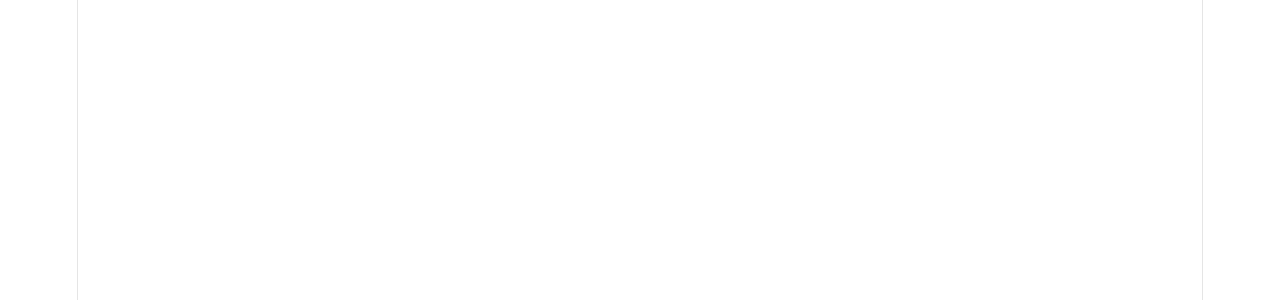
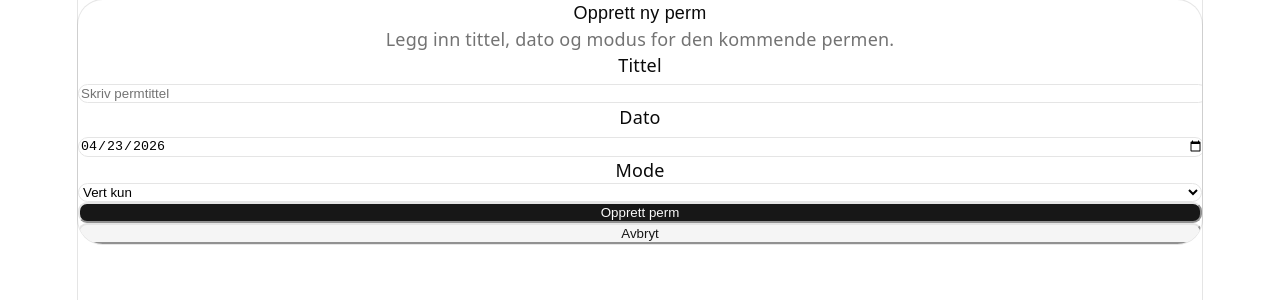
Before and after one commit to RunarJahnsen/blue_folder, a React (Vite) app: page /1/perms/new in a window 1280 px wide. Before the commit this address had no page. Shown: the top 300 px of the page. Built offline with nearby package versions, Linux system fonts and the light colour scheme.

Commit message:
Refactor: Rename room → perm across entire codebase

```diff
--- a/src/App.tsx
+++ b/src/App.tsx
@@ -1,16 +1,16 @@
 import { Routes, Route } from 'react-router-dom';
 import { GroupAccess } from './pages/GroupAccess';
-import { RoomList } from './pages/RoomList';
-import { RoomNew } from './pages/RoomNew';
-import { RoomView } from './pages/RoomView';
+import { PermList } from './pages/PermList';
+import { PermNew } from './pages/PermNew';
+import { PermView } from './pages/PermView';
 
 function App() {
   return (
     <Routes>
       <Route path="/" element={<GroupAccess />} />
-      <Route path="/:groupId" element={<RoomList />} />
-      <Route path="/:groupId/rooms/new" element={<RoomNew />} />
-      <Route path="/:groupId/rooms/:roomId" element={<RoomView />} />
+      <Route path="/:groupId" element={<PermList />} />
+      <Route path="/:groupId/perms/new" element={<PermNew />} />
+      <Route path="/:groupId/perms/:permId" element={<PermView />} />
     </Routes>
   );
 }
--- a/src/lib/types.ts
+++ b/src/lib/types.ts
@@ -5,7 +5,7 @@
   created_at: string;
 }
 
-export interface Room {
+export interface Perm {
   id: string;
   group_id: string;
   title: string;
@@ -28,10 +28,10 @@
   updated_at: string;
 }
 
-export interface RoomSongEntry {
+export interface PermSongEntry {
   id: string;
   group_id: string;
-  room_id: string;
+  perm_id: string;
   song_id: string;
   state: 'suggested' | 'queued' | 'current' | 'played' | 'removed';
   position?: number;
@@ -57,20 +57,20 @@
         Insert: Omit<Group, 'id' | 'created_at'>;
         Update: Partial<Omit<Group, 'id' | 'created_at'>>;
       };
-      rooms: {
-        Row: Room;
-        Insert: Omit<Room, 'id' | 'created_at' | 'updated_at'>;
-        Update: Partial<Omit<Room, 'id' | 'created_at' | 'updated_at'>>;
+      perms: {
+        Row: Perm;
+        Insert: Omit<Perm, 'id' | 'created_at' | 'updated_at'>;
+        Update: Partial<Omit<Perm, 'id' | 'created_at' | 'updated_at'>>;
       };
       songs: {
         Row: Song;
         Insert: Omit<Song, 'id' | 'created_at' | 'updated_at'>;
         Update: Partial<Omit<Song, 'id' | 'created_at' | 'updated_at'>>;
       };
-      room_song_entries: {
-        Row: RoomSongEntry;
-        Insert: Omit<RoomSongEntry, 'id' | 'added_at'>;
-        Update: Partial<Omit<RoomSongEntry, 'id' | 'added_at'>>;
+      perm_song_entries: {
+        Row: PermSongEntry;
+        Insert: Omit<PermSongEntry, 'id' | 'added_at'>;
+        Update: Partial<Omit<PermSongEntry, 'id' | 'added_at'>>;
       };
       favorites: {
         Row: Favorite;
--- /dev/null
+++ b/src/pages/PermList.tsx
@@ -0,0 +1,141 @@
+import { useEffect, useMemo, useState } from 'react';
+import { useNavigate, useParams } from 'react-router-dom';
+import { supabase } from '@/lib/supabase';
+import type { Perm } from '@/lib/types';
+import { Button } from '@/components/ui/button';
+import {
+  Card,
+  CardHeader,
+  CardTitle,
+  CardDescription,
+  CardContent,
+} from '@/components/ui/card';
+
+export function PermList() {
+  const { groupId } = useParams();
+  const navigate = useNavigate();
+  const [perms, setPerms] = useState<Perm[]>([]);
+  const [isLoading, setIsLoading] = useState(true);
+  const [error, setError] = useState('');
+
+  useEffect(() => {
+    if (!groupId) {
+      setError('Mangler gruppe-id.');
+      setIsLoading(false);
+      return;
+    }
+
+    setIsLoading(true);
+    setError('');
+
+    (async () => {
+      const { data, error } = await supabase
+        .from('perms')
+        .select('id, title, date, status, mode')
+        .eq('group_id', groupId)
+        .order('date', { ascending: true });
+
+      if (error) {
+        setError('Kunne ikke hente permer. Prøv igjen.');
+        setPerms([]);
+      } else if (data) {
+        setPerms(data as Perm[]);
+      }
+      setIsLoading(false);
+    })();
+  }, [groupId]);
+
+  const activePerms = useMemo(() => perms.filter((perm) => perm.status === 'active'), [perms]);
+  const upcomingPerms = useMemo(() => perms.filter((perm) => perm.status === 'planned'), [perms]);
+  const previousPerms = useMemo(() => perms.filter((perm) => perm.status === 'completed'), [perms]);
+
+  const renderPermCard = (perm: Perm) => (
+    <Card key={perm.id} className="border border-slate-200 p-4 shadow-sm">
+      <CardHeader>
+        <CardTitle>{perm.title}</CardTitle>
+        <CardDescription>
+          {perm.date} · {perm.mode.replace('_', ' ')}
+        </CardDescription>
+      </CardHeader>
+      <CardContent>
+        <div className="flex items-center justify-between gap-4 text-sm text-slate-600">
+          <span>Status: {perm.status}</span>
+          <Button variant="secondary" size="sm" onClick={() => navigate(`/${groupId}/perms/${perm.id}`)}>
+            Åpne
+          </Button>
+        </div>
+      </CardContent>
+    </Card>
+  );
+
+  return (
+    <div className="min-h-screen bg-gray-50 px-4 py-6 sm:px-6">
+      <div className="mx-auto flex max-w-4xl flex-col gap-6">
+        <div className="flex flex-col gap-4 rounded-3xl bg-white p-6 shadow-sm sm:flex-row sm:items-center sm:justify-between">
+          <div>
+            <p className="text-sm uppercase tracking-[0.24em] text-sky-700">Blå perm</p>
+            <h1 className="text-2xl font-semibold text-slate-900">Permoversikt</h1>
+            <p className="max-w-2xl text-sm text-slate-600">
+              Se alle permer i gruppen og opprett en ny samling.
+            </p>
+          </div>
+          <Button onClick={() => navigate(`/${groupId}/perms/new`)}>
+            Opprett perm
+          </Button>
+        </div>
+
+        {error ? (
+          <div className="rounded-3xl bg-red-50 p-4 text-sm text-red-800">{error}</div>
+        ) : null}
+
+        {isLoading ? (
+          <div className="rounded-3xl bg-white p-6 text-slate-700 shadow-sm">Henter permer…</div>
+        ) : (
+          <div className="grid gap-6">
+            <section className="space-y-4">
+              <div className="flex items-center justify-between gap-4">
+                <h2 className="text-lg font-semibold">Aktive permer</h2>
+                <span className="text-sm text-slate-500">{activePerms.length} funnet</span>
+              </div>
+              {activePerms.length > 0 ? (
+                <div className="grid gap-4">{activePerms.map(renderPermCard)}</div>
+              ) : (
+                <Card className="border border-dashed border-slate-300 bg-slate-50 p-6 text-slate-600">
+                  Ingen aktive permer ennå.
+                </Card>
+              )}
+            </section>
+
+            <section className="space-y-4">
+              <div className="flex items-center justify-between gap-4">
+                <h2 className="text-lg font-semibold">Kommende permer</h2>
+                <span className="text-sm text-slate-500">{upcomingPerms.length} funnet</span>
+              </div>
+              {upcomingPerms.length > 0 ? (
+                <div className="grid gap-4">{upcomingPerms.map(renderPermCard)}</div>
+              ) : (
+                <Card className="border border-dashed border-slate-300 bg-slate-50 p-6 text-slate-600">
+                  Ingen kommende permer ennå.
+                </Card>
+              )}
+            </section>
+
+            <section className="space-y-4">
+              <div className="flex items-center justify-between gap-4">
+                <h2 className="text-lg font-semibold">Tidligere permer</h2>
+                <span className="text-sm text-slate-500">{previousPerms.length} funnet</span>
+              </div>
+              {previousPerms.length > 0 ? (
+                <div className="grid gap-4">{previousPerms.map(renderPermCard)}</div>
+              ) : (
+                <Card className="border border-dashed border-slate-300 bg-slate-50 p-6 text-slate-600">
+                  Ingen tidligere permer ennå.
+                </Card>
+              )}
+            </section>
+          </div>
+        )}
+      </div>
+    </div>
+  );
+}
--- /dev/null
+++ b/src/pages/PermNew.tsx
@@ -0,0 +1,131 @@
+import { useState } from 'react';
+import { useNavigate, useParams } from 'react-router-dom';
+import { supabase } from '@/lib/supabase';
+import { Button } from '@/components/ui/button';
+import { Input } from '@/components/ui/input';
+import {
+  Card,
+  CardHeader,
+  CardTitle,
+  CardDescription,
+  CardContent,
+} from '@/components/ui/card';
+
+const MODE_OPTIONS = [
+  { value: 'host_only', label: 'Vert kun' },
+  { value: 'suggest', label: 'Forslag' },
+  { value: 'open', label: 'Åpent' },
+] as const;
+
+export function PermNew() {
+  const { groupId } = useParams();
+  const navigate = useNavigate();
+  const [title, setTitle] = useState('');
+  const [date, setDate] = useState(() => new Date().toISOString().slice(0, 10));
+  const [mode, setMode] = useState<'host_only' | 'suggest' | 'open'>('host_only');
+  const [isLoading, setIsLoading] = useState(false);
+  const [error, setError] = useState('');
+
+  const handleSubmit = async (event: React.FormEvent<HTMLFormElement>) => {
+    event.preventDefault();
+    setError('');
+
+    if (!title.trim() || !date) {
+      setError('Tittel og dato må fylles ut.');
+      return;
+    }
+
+    if (!groupId) {
+      setError('Mangler gruppe-id.');
+      return;
+    }
+
+    setIsLoading(true);
+
+    const permData: {
+      group_id: string;
+      title: string;
+      date: string;
+      status: 'planned' | 'active' | 'completed';
+      mode: 'host_only' | 'suggest' | 'open';
+    } = {
+      group_id: groupId,
+      title: title.trim(),
+      date,
+      status: 'planned',
+      mode,
+    };
+
+    const { data, error: insertError } = await supabase
+      .from('perms')
+      .insert(permData)
+      .select('id')
+      .single<{ id: string }>();
+
+    setIsLoading(false);
+
+    if (insertError || !data) {
+      setError('Kunne ikke opprette permen. Prøv igjen.');
+      return;
+    }
+
+    navigate(`/${groupId}/perms/${data.id}`);
+  };
+
+  return (
+    <div className="min-h-screen bg-gray-50 px-4 py-6 sm:px-6">
+      <div className="mx-auto max-w-2xl space-y-6">
+        <Card className="rounded-3xl">
+          <CardHeader>
+            <CardTitle>Opprett ny perm</CardTitle>
+            <CardDescription>Legg inn tittel, dato og modus for den kommende permen.</CardDescription>
+          </CardHeader>
+          <CardContent>
+            <form className="space-y-6" onSubmit={handleSubmit}>
+              <div className="space-y-2">
+                <label className="block text-sm font-medium text-slate-700">Tittel</label>
+                <Input
+                  type="text"
+                  value={title}
+                  onChange={(event) => setTitle(event.target.value)}
+                  placeholder="Skriv permtittel"
+                />
+              </div>
+
+              <div className="space-y-2">
+                <label className="block text-sm font-medium text-slate-700">Dato</label>
+                <Input type="date" value={date} onChange={(event) => setDate(event.target.value)} />
+              </div>
+
+              <div className="space-y-2">
+                <label className="block text-sm font-medium text-slate-700">Mode</label>
+                <select
+                  className="block w-full rounded-lg border border-input bg-transparent px-2.5 py-2 text-base outline-none transition-colors focus-visible:border-ring focus-visible:ring-3 focus-visible:ring-ring/50"
+                  value={mode}
+                  onChange={(event) => setMode(event.target.value as 'host_only' | 'suggest' | 'open')}
+                >
+                  {MODE_OPTIONS.map((option) => (
+                    <option key={option.value} value={option.value}>
+                      {option.label}
+                    </option>
+                  ))}
+                </select>
+              </div>
+
+              {error ? <div className="rounded-2xl bg-red-50 p-4 text-sm text-red-800">{error}</div> : null}
+
+              <div className="flex flex-col gap-3 sm:flex-row sm:items-center sm:justify-between">
+                <Button type="submit" disabled={isLoading}>
+                  {isLoading ? 'Lagrer…' : 'Opprett perm'}
+                </Button>
+                <Button type="button" variant="secondary" onClick={() => navigate(`/${groupId}`)}>
+                  Avbryt
+                </Button>
+              </div>
+            </form>
+          </CardContent>
+        </Card>
+      </div>
+    </div>
+  );
+}
--- /dev/null
+++ b/src/pages/PermView.tsx
@@ -0,0 +1,7 @@
+export function PermView() {
+  return (
+    <div className="min-h-screen flex items-center justify-center">
+      <h1 className="text-2xl font-bold">Perm View - Coming in Slice 3</h1>
+    </div>
+  );
+}
```
Also changed, not shown: 2 other files (tests, documents, lock files or other folders).
